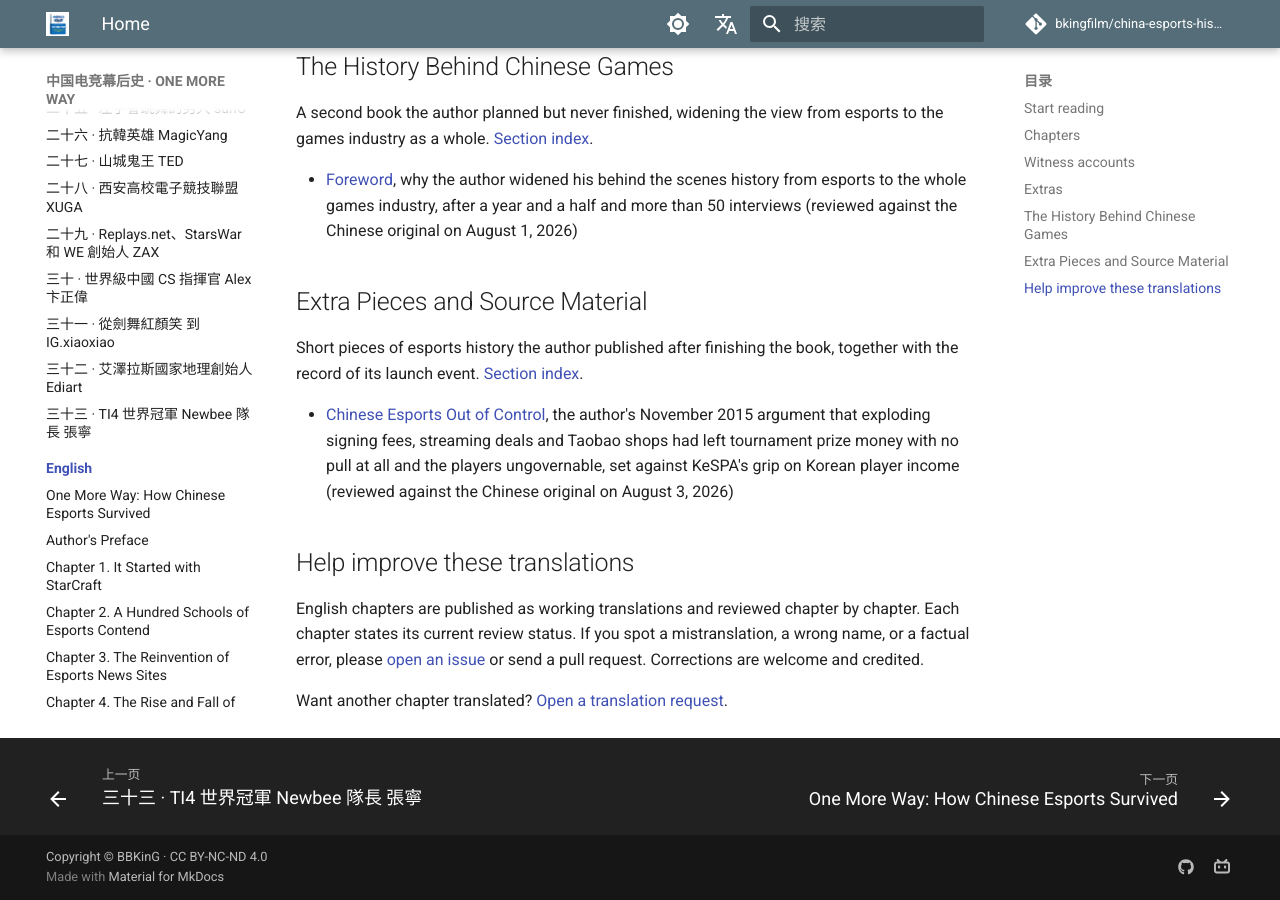
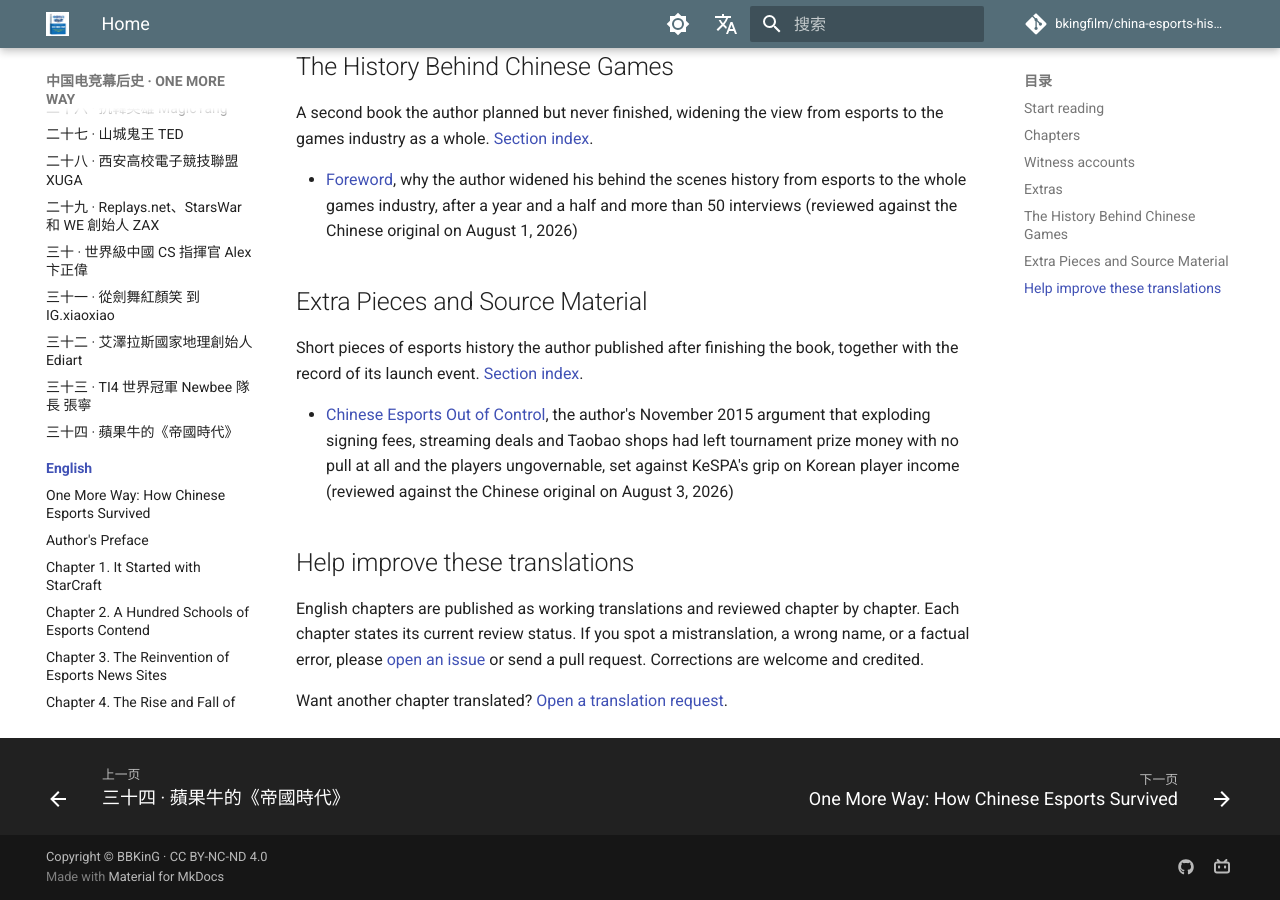
Before and after one commit to bkingfilm/china-esports-history, an MkDocs documentation site: the page built from docs/en/index.md, in a window 1280 px wide and 900 px high, scrolled down 6626 px. Built offline with MkDocs 1.6.1 and Material for MkDocs 9.7.7, drawn with Linux system fonts in a browser that asks for light colours; comment, search, counter and statistics services are not loaded; part of the change alters nothing that is shown.

Commit message:
繁體中文版新增第三十四章 蘋果牛的《帝國時代》
譯自 docs/zh/chapters/34-苹果牛的《帝国时代》.md，章節結構照已校對的英文版切兩個小標。
《帝國時代》《星際爭霸》各在正文首次出現處括注一次臺灣譯名，標題內不括注。
同時更新 docs/zh-tw/index.md 與 mkdocs.yml 的 nav。

Co-Authored-By: Claude Opus 5 (1M context) <noreply@anthropic.com>

```diff
--- /dev/null
+++ b/docs/zh-tw/34-pingguoniu-age-of-empires.md
@@ -0,0 +1,121 @@
+# 三十四 蘋果牛的《帝國時代》
+
+> 《ONE MORE WAY：中國電競幕後史》其中一章。作者 BBKinG（劉洋）。譯自簡體中文原文：[三十四 苹果牛的《帝国时代》](../zh/chapters/34-苹果牛的《帝国时代》.md)
+>
+> 首次發表於作者的知乎專欄，2014 年 8 月 9 日：https://zhuanlan.zhihu.com/p/19814374
+>
+> 這是等待校對的工作稿。若您發現誤譯、用詞不合臺灣習慣或史實錯誤，歡迎[開一個 issue](https://github.com/bkingfilm/china-esports-history/issues/new) 或送出 pull request。
+
+蘋果牛說，他走的這條電競之路相當非主流，也相當寂寞。
+
+我覺得這話只說對了一半。
+
+十多年前，18 歲的蘋果牛，在沒錢也沒什麼媒體關注的情況下，獨自創立了《帝國時代 2》（臺譯《世紀帝國》）中國征服者聯盟，帶著一大幫論壇玩家，靠著每年眾籌來的一點獎金把「《帝國時代 2》中華杯全國戰隊聯賽」以及其他幾十個比賽堅持做了 5 年。
+
+之後，2005 年他轉身扎入當時最火熱的網路遊戲《魔獸世界》，把與人對戰的 PVP 玩到世界聞名，被國外玩家評為魔獸世界十大戰神、全球最佳 PVP 第四，還獲得 ESL 競技場比賽季軍，入選國外魔獸世界 PVP 名人殿堂，最高排名第 2。
+
+我說，你這不算寂寞了吧？
+
+他搖了搖頭，說《魔獸世界》競技場並沒有成為主流電競項目。
+
+他說得好有道理，我竟無言以對。
+
+蘋果牛，本名吳凡，第一次見他是去年在他家鄉，山西晉城電子競技活動現場，6000 人的文體宮座無虛席，門外還排了 1000 多人，讓我很是吃驚。
+
+第一眼看到他的時候，感覺他像是在部隊裡待過，說話瞇著眼睛，面帶笑意，雖然慢條斯理，但柔中帶剛。後來得知，他是軍校出身，上尉軍銜，有過 8 年的職業軍人生涯。
+
+他同期的軍校同學，現在大多已是部隊的團長了，而他卻選擇了魔獸世界裡的團長。
+
+遊戲改變了蘋果牛的命運，他也改變了遊戲的玩法。
+
+我估計很多人聽說過《帝國時代》，但是相比同時期的其它遊戲，深玩過的並不算太多，可能年齡小一些的還會問，這是電子競技項目嗎？
+
+回答當然是肯定的，1997 年由全效工作室開發，微軟遊戲工作室發行的《帝國時代》不但發行得比暴雪的《星際爭霸》（臺譯《星海爭霸》）早，奪得當年遊戲界最高榮譽 E3 大獎，而且從 2000 年 WCGC（WCG 的前身）開始，就是正式電子競技比賽項目。幾年後「帝國時代」的後續作品「帝國時代Ⅱ」、「地球帝國」和「神話帝國」無一不摘取全球遊戲銷量的季度銷售桂冠。
+
+特別是 2000 年 8 月發行的《帝國時代 2：征服者》這個版本，堪稱經典之作，也是國際國內電競比賽的統一使用版本。
+
+該作的定位一開始就十分明確：提高遊戲的競技性，消除《帝國時代Ⅱ》中的一些遊戲 Bug，突出每一個文明在戰術上的特點，一切都以電子競技為主。
+
+這些改變都造成了《征服者》成為「帝國時代」系列最成功的一部作品，直到現在，還有不少對戰平臺上提供著「征服者」的聯機對戰服務。而且，帝國時代系列遊戲內有相當多的領先技術，都被後來的 RTS 借鑑了，比如，同一時期所有即時戰略遊戲中，《帝國時代》的畫面是最為優秀的，允許用戶自己改快捷鍵等功能，從帝國 2 就有的 Replays 錄影功能，這是連 1.08 版本之前的《星際爭霸》都沒有的。
+
+這讓《帝國時代》對其它遊戲的設計影響十分深遠。
+
+雖然現在瞭解這款遊戲的人很少了，但是在 1997-2000 年的網咖（大陸稱網吧，與臺灣的網咖並非同一種場所）裡，玩《帝國時代》的人可是比較多的。這是一個很有魅力的遊戲，它把冷兵器時代的戰爭文化做到了極致，在每個版本裡都有相對應的歷史文明，比如在帝國時代 2 遊戲裡有包括匈奴、法蘭克、波斯、中國等 18 個文明，每個文明都有自己獨特的兵種和發展特點，比如，匈奴是遊牧民族，他不需要造人口房子；西班牙有火槍手；中國有連弩等等。
+
+《帝國時代》（以下討論皆為帝國時代 2：征服者版本）的文明進程分為 4 個部分：黑暗時代、封建時代、城堡時代、帝國時代。
+
+它的比賽方式也比較獨特，由於這個遊戲比較注重經濟建設，而且地圖是隨機生成的，所以前期探路偵查的時間會比較長，它的戰鬥一般會開始在 12 分鐘左右的封建時代，結束在城堡時代，通常每局要半個小時左右。多人局裡如果雙方實力相同，可能會打 1 個小時甚至更長時間。
+
+比如，由於遊戲裡的「市場」可以自給自足，據說曾經有 2 個世界頂級高手，在 1V1 的黑森林地圖裡打了幾天幾夜。
+
+## 中國征服者論壇
+
+2000 年左右，在亞聯戰網還興盛的時候，亞聯帝國時代論壇是集中該遊戲玩家最多的地方，後來亞聯戰網解體後，蘋果牛建立了「中國征服者論壇」。
+
+為了再一次把大家又拉在了一起，蘋果牛開始組織帝國時代的第一屆中華杯全國戰隊聯賽。
+
+在那個年代，電競活動既沒錢又沒媒體曝光，拉贊助是最大的困難，幸運的是，論壇裡有一個廣東的珠寶商因為十分喜愛這個遊戲，出了第一年的 10000 塊獎金，裁判等工作全靠一群論壇愛好者的義務勞動。
+
+就這樣，之後 5 年，每年都有 100 多個俱樂部參加，比賽分 1v1、2v2、3v3 幾種模式，打分組循環賽制，一打就是三個月到半年。高峰時期聚集全中國 150 多個俱樂部，線上人數一萬以上。
+
+如果你沒做過聯賽的話，可能你不會瞭解這是多麼恐怖的工作量。
+
+更神奇的是，蘋果牛這個時候還在軍校裡，按規定，他每個星期只能出門一次的，4 個小時就必須要返回。
+
+他為了能混出來上網組織論壇比賽，靠著不錯的文筆和網站製作技術，不得不主動去幫學校機關領導寫材料、做網站，甚至做一些私活寫頁面，反正到處搭關係想辦法，就為讓人幫忙把自己弄出去上網。
+
+他也曾經疏通電信關係，拉了 3 公里的電話線到他的宿舍，只是為了能上網。
+
+隨著魔獸爭霸 3 和諸多網路遊戲對玩家的吸引和分化，《帝國時代》這款遊戲就這麼慢慢衰落下去了，到 2005 年的時候，獎金的眾籌也變得十分困難，因為一個贊助獎金的拖延，蘋果牛還要被罵，這讓他心灰意冷，發誓下次一定要玩一個主流遊戲。
+
+現在回頭看，《帝國時代》這個遊戲還是有過輝煌的，從 2000 年到 2003 年的 WCG，《帝國時代》都是正式比賽項目。隨後相關版本《神話時代：泰坦巨人》出現在 WCG2004、《帝國時代 3：酋長》出現在 WCG2007 上、《帝國時代 3：亞洲王朝》出現在 WCG2008 上。這都是對這個遊戲的肯定。
+
+中國的選手也曾奮力拼搏過。
+
+2000 年夏天，第一屆 WCGC（World Cyber Game Challenger）大賽，中國大陸第一次派出也是最後一次派出 4 名帝國時代選手均殺入了 16 強，其中 ICBK 更是進入前 6 名，僅僅惜敗於後來獲得冠軍的韓國選手 Mozory。
+
+在帝國時代項目上，臺灣、香港選手則取得了不俗的成績。比如，中國臺灣選手曾政承 ID：IamKmkm_tw 曾經 ZONE 排行第 3，開創了 25P 5MM 前置的打法，被譽為最瘋狂的進攻專家。他曾獲得 WCG2001 世界冠軍，WCG2002 2V2 團體冠軍。
+
+WCGC2000 臺灣選手 Jordan 獲得帝國時代亞軍，WCG2001 香港選手 chun_yu 獲得帝國時代季軍，WCG2002 中國臺灣選手 Ming Chu Chun 獲得帝國時代亞軍。
+
+從嚴格意義上講，當時中國大陸的帝國時代選手技術水準更高，只是無緣 WCG 這一光榮賽事。
+
+假如中國大陸選手當時能夠參加 WCG 帝國時代項目並獲得很好的成績，或許能改變很多。
+
+## 如何評價《帝國時代》？
+
+蘋果牛說，雖然他自己很喜歡《帝國時代》，但客觀地說，這個遊戲並沒有大紅大紫，也沒有什麼媒體關注，玩的人大多是非 IT 行業的傳統人士，算是個小眾的電競項目，後來很多人也接受了這個事實，還在論壇裡討論過原因。
+
+第一、他們認為《帝國時代》的命不好，生在微軟旗下的遊戲工作室，雖然微軟很早就建立了遊戲戰網 GameZone，但當時微軟的公司戰略似乎並不在推廣電子競技遊戲上，也並沒有下大力去推這一項目，在 2001 年之後就不太管了，《帝國時代 2》版本到 1.0C 後就停止了更新。
+
+第二、《帝國時代》始終沒有過審，正版無法進入中國，在中國也沒有正式的授權代理銷售商，從宣傳到漢化都沒有得到支持，各種國際比賽也就從不邀請大陸選手參加。
+
+第三、由於初期漢化的缺失，再加上遊戲中龐大複雜的西方背景故事，大大抬高了遊戲門檻，讓這個遊戲天生就變得高端小眾。
+
+第四、複雜的遊戲設計，造成前期經濟發展的節奏太慢，比賽沒有什麼觀賞性，第一仗要到 12 分鐘左右，全推掉一般需要半個小時，解說在前期往往都不知道要說什麼，而且打仗的時候操作十分複雜。
+
+第五、同時期操作和畫面更加流暢的《星際爭霸》、CS 等遊戲已經興起，網路遊戲的選擇也開始多起來。
+
+就這樣，《帝國時代》這款充滿文化氣息的電競遊戲，漸漸地走出了人們的視野。
+
+蘋果牛也開始了《魔獸世界》的征程，利用他的電競思維，在競技場時代大放異彩。
+
+關於 WOW 競技場，蘋果牛說，暴雪推出競技場以及評級戰場都是想往電子競技的方向做的，雖然已經做到了網遊人數上的第一，雖然魔獸世界曾經出現在許多電競賽事甚至 2011WCG 上，但是從某種程度上說，還是失敗了，目前仍然是一項非主流電子競技項目。
+
+首先，他認為《魔獸世界》本身是一款 PVE 遊戲，與人鬥的 PVP 競技只是一小部分人的需求，很多人打競技場是為了獲取裝備，並不是為了電子競技。
+
+而且，打人和打電腦是兩個目標，從裝備需求到技能設計都是不一樣，甚至是完全相反的兩條路，比如，以前 PVP 裝備上的韌性，在副本 PVE 裡是完全沒用的。暴雪曾經想平衡 PVP 和 PVE 這兩個系統，但總的來說沒有成功。
+
+另一個問題是，《魔獸世界》作為電子競技項目，門檻太高了。想要體驗魔獸世界的電子競技，玩家首先要練級，升到當前版本的滿級，然後要在戰場中積累入門裝備，還要研究配裝、附魔、寶石、雕文和專精，最後才能體驗競技場和評級戰場，而這一過程是相當的漫長。
+
+更不要說，《魔獸世界》擁有 13 個種族、11 個可選職業、37 個天賦專精、3 種競技場模式，這對玩家來說，是一個巨大的挑戰。
+
+同時由於在比賽中，一瞬間發生的技能太多、節奏太快，導致觀賞性相對很差，往往許多觀眾還沒看懂，比賽就結束了，許多《魔獸世界》玩家都不喜歡看比賽。
+
+蘋果牛自己也曾組織過多次魔獸世界比賽，比如戰神賽 1V1，他說，因為這樣觀賞性會好一些，至少 2 個人的技能能看清楚，他做的戰神賽就是只打 1V1，觀眾反響很好，許多場次在 YY 直播時都達到了萬人線上觀看。
+
+蘋果牛說，在《魔獸世界》電競化失敗後，其它遊戲廠商開始嘗試把 PVP 模式和 PVE 模式分開，網遊電競化也成了一個現今大家都在思考的問題。
+
+近期，魔獸世界 6.0 版本即將上市。在如今電子競技火爆的形勢下，暴雪又重新對魔獸世界做了許多修改，比如增加觀戰模式、降低競技門檻，這些重大舉動也許會給魔獸世界的競技場和評級戰場帶來一些新氣象。
+
+可以看出，蘋果牛的遊戲經歷十分獨特，他一直處於電子競技群體的邊緣，要麼是非常靠近單機群體，要麼是遊走在網路遊戲和電競的中間。《帝國時代》和《魔獸世界》在世界範圍的愛好者眾多，但之前的電競化嘗試並不成功，這非常具有代表性，其原因也很值得深入研究，他至少說明遊戲本身的戰略方向和定位非常重要，無論之後的人氣多還是少。
--- a/docs/zh-tw/index.md
+++ b/docs/zh-tw/index.md
@@ -53,3 +53,4 @@
 - [三十一 從劍舞紅顏笑 到 IG.xiaoxiao](31-sunyalong-xiaoxiao-ig-captain.md)，全書第三十一章。孫亞龍（笑笑）1988 年生於重慶渝中區巴教村的教師家屬院，爺爺奶奶都是巴蜀中學的老教師，母親在工商銀行上班卻把錢管得很嚴，他從小沒錢玩遊戲，就靠重點初中裡有錢的同學請客，誰請他玩他就帶誰贏。美院沒考上，進了本地大學的影視動畫科系，大一速寫課上對當模特的女生一見傾心，追到手一星期就被分手；他從對方室友下手，她們玩什麼他就練什麼，一路從誅仙練到勁舞團，頂著全宿舍男生的鄙視打開單機模式練舞。女生赴網友飯局出事那晚，他先在電話裡把人數落一頓、說寢室已經鎖門，掛掉電話就從二樓跳窗、叫摩的趕過去，到場後假裝打電話叫哥哥帶人來，再站到馬路對面唱空城計，不到 5 分鐘對方就交還錢包跳上計程車跑了。DNF 時期他打到西南區至尊 6 第一，2010 年首屆 TGA 西部決賽敗給穿著反傷裝備的元氣，之後靠幫有錢人打段位換號來用；為了不背棄兩個隊友，他推掉元氣包報銷的邀約，被隊友一句「是兄弟是不會阻止你的」勸回，三人代表成都拿下全國冠軍。赴韓國打 DNF 亞洲爭霸賽，中國隊只剩他一人晉級，靠著反其道練出來的大招 CD 流打進決賽，兩屆都以 2：3 拿亞軍，被網友說「亞龍」註定是萬年老二的命。2011 年轉戰英雄聯盟，改名香獨秀領跑國服半年後加入 CCM，到北京第二天基地就付不起房租，全隊擠 50 塊一天的招待所、在街角小網咖訓練，他用小號偷練蘭博在上海 TGA 決賽奇襲 WE 奪冠，回北京卻依然發不出工資。全隊餓著肚子轉赴天津，一名隊員在火車站臨陣退出又被勸回，一個月後拿下 WCG 中國區冠軍，當晚王思聰決定收購 CCM、改名 IG 並補發兩個月欠薪（等待校對的工作稿）
 - [三十二 艾澤拉斯國家地理創始人 Ediart](32-tianjian-ediart-nga-founder.md)，全書第三十二章。田健（Ediart）1983 年生於陝西省富平縣，母親是位思想開明的教師，咬牙把他推上 90 年代初的五筆打字、個人電腦和學英語三股潮流。1995 年家裡買的那臺一萬多塊聯想電腦改變了他的三觀，一張 20 塊盜版光碟裡的《命令與征服》他完全看不懂英文，直到把滑鼠移到工程車上點出展開符號，覺得整個世界就此展開。11 歲時母親買回三本用韋氏音標的《英漢辭海》，他為了玩下去硬啃，中學一度用兩套音標註解單詞，又靠一本講詞根的書練出從詞根猜生字的本事。考進西北工業大學數學系後，他學網頁三劍客替自己的星際爭霸戰隊 CT 建站，2001 年盯上還在測試的《魔獸爭霸 3》，寫新手向戰報寫出名氣，被 War3cn 創始人 KinK 找去負責內容。奧美電子的漢化任務落到 War3cn 頭上，他白天在宿舍睡覺、晚上去網咖連續 21 個通宵，一個月翻完 7 萬多字說明書和 14 萬字攻略，代價是大二全部掛科重念；後來公司取名「遊點」，就是自嘲那個著名的誤譯「尤迪安」。War3cn 有了收入反而分裂，他被排擠出來，從此認定兩件事：不跟別人合夥、論壇要從嚴管理。2001 年底他開始做艾澤拉斯國家地理，靠嚴管發文品質和從 NTRPG 請來的「天選之人」把 NGA 撐成招牌，2004 年拿到代理權的九城把他請去上海當漢化經理，但他並沒有把 NGA 賣給九城。第一版《魔獸世界》漢化近 700 萬字，他每天早上 9 點上班、凌晨 2 點下班，睡在辦公室的桌子上，為了精靈語不音譯、為了把鐵爐堡的小魚人叫「奔波兒灞」跟美方 QA 反覆較勁。後來大腳插件日活躍用戶 500 萬、NGA 日訪問 IP 80 萬，他卻說 NGA 的成功是靠《EQ》和《魔劍》失敗後沒人看好《魔獸世界》的時代空隙，現在不會再有第二個（等待校對的工作稿）
 - [三十三 TI4 世界冠軍 Newbee 隊長 張寧](33-zhang-ning-xiao8-newbee-ti4-champion.md)，全書第三十三章。張寧（xiao8）陰曆 1989 年生於湖南邵陽，ID 來自他玩《夢幻西遊》時的網名「小小」，在 VS 平臺註冊時發現 xiao1 到 xiao7 都被人佔了。父親是建築承包商，家境不差，父母卻把嚴苛當家教，中考考到全校第一換來的那臺電腦最後不了了之，他就這麼沮喪地進了中學，逃學打遊戲、每週被請家長，2006 年高二休學，跟三四個朋友開《夢幻西遊》代練工作室，一個月分到手一萬多塊反而更迷茫，索性去廣東中山讀電腦軟體。在網咖裡跟老家朋友語音聊天時碰上《真三國無雙》，也碰上日後改變他的對手 ZSMJ；2009 年看 ZSMJ 跟著伍聲的 LGD 拿下吉隆坡 SMM 冠軍後，他邊打真三邊練 DOTA，在 VS 平臺的一房裡苦練一個月，立下打職業拿世界冠軍的目標。LGD 的位置被歸隊的小池佔掉，成都 CH 的機票都買好了，卻被好友 YAO 一句離家近勸了下來，留在長沙組了 Dream，1500 塊一個人不包吃住，建隊兩星期就在泰國第一輪出局，全隊在飯店裡大哭。2011 年春節前領隊撂下拿不到前三就不發工資的話，幾個人站著火車去北京拿了第三，工資照樣沒發，隊伍就這麼散了。他轉投 zhou 和狗哥的 CCM，老闆三個月後失聯，IPDC 的主辦方捲了獎金跑路。WCG 中國區總決賽當晚王思聰宣佈收購 CCM 改名 IG、工資翻倍還有簽字費，他卻因為戰隊危難時的渙散選擇離開，跟 DDC 一起去了 RURU 的 LGD，工資只有 4000 塊，卻第一次覺得打職業是件幸福的事。2012 年 TI2 十七連勝進了勝者組決賽卻輸給自己，只拿到第三；2014 年他本打算退役，被王玥勸進新成立的 Newbee，小組賽一直輸、靠加時賽硬擠進前 8，總決賽先丟一局後以 3：1 拿下 TI4 世界總冠軍，而他和趙潔領證結婚是在 3000 萬獎金之前（等待校對的工作稿）
+- [三十四 蘋果牛的《帝國時代》](34-pingguoniu-age-of-empires.md)，全書第三十四章。吳凡（蘋果牛）是山西晉城人，軍校出身、上尉軍銜，有過 8 年職業軍人生涯，同期同學大多已是部隊的團長，他選的是《魔獸世界》裡的團長。18 歲那年他在沒錢也沒媒體關注的情況下獨自創立《帝國時代 2》中國征服者聯盟，靠每年眾籌來的一點獎金把中華杯全國戰隊聯賽和其他幾十個比賽做了 5 年，第一年的 10000 塊獎金出自論壇裡一位廣東珠寶商，裁判等工作全靠論壇愛好者義務勞動，高峰期聚起全國 150 多個俱樂部、線上人數一萬以上。那時他還在軍校，按規定每星期只能出門一次、4 小時內必須返回，只好靠替機關領導寫材料、做網站換出門上網的機會，還疏通電信關係拉了 3 公里電話線到宿舍。2005 年獎金眾籌變得困難，又因為一筆贊助拖延被人罵，他心灰意冷，發誓下次一定要玩一個主流遊戲。文章中段盤《帝國時代》的電競身世：1997 年全效工作室開發、微軟遊戲工作室發行，比暴雪的《星際爭霸》還早，拿下當年的 E3 大獎，從 2000 年 WCGC 起就是正式比賽項目，2000 到 2003 年都在 WCG 名單上；2000 年 WCGC 是中國大陸第一次也是最後一次派出帝國時代選手，4 個人全進 16 強，ICBK 更進前 6，僅惜敗於後來奪冠的韓國選手 Mozory，而中國臺灣選手曾政承拿下 WCG2001 世界冠軍。論壇上總結過這個項目衰落的五條原因：微軟沒把力氣放在推電競上、始終沒過審也沒有代理商、缺漢化加上龐大的西方背景抬高門檻、前期節奏慢到解說沒話可說、同期《星際爭霸》和 CS 更流暢。之後他轉進《魔獸世界》的 PVP，被國外玩家評為十大戰神、全球最佳第四，拿過 ESL 競技場季軍，名人殿堂最高排到第 2，自己辦的戰神賽只打 1V1，YY 直播多場萬人線上觀看。他仍認為 WOW 電競化是失敗的：遊戲本體是 PVE，要練級、刷裝、研究配裝附魔才摸得到競技場，13 個種族、11 個可選職業、37 個天賦專精又讓觀眾根本看不懂比賽（等待校對的工作稿）
--- a/mkdocs.yml
+++ b/mkdocs.yml
@@ -193,6 +193,7 @@ nav:
       - 三十一 · 從劍舞紅顏笑 到 IG.xiaoxiao: zh-tw/31-sunyalong-xiaoxiao-ig-captain.md
       - 三十二 · 艾澤拉斯國家地理創始人 Ediart: zh-tw/32-tianjian-ediart-nga-founder.md
       - 三十三 · TI4 世界冠軍 Newbee 隊長 張寧: zh-tw/33-zhang-ning-xiao8-newbee-ti4-champion.md
+      - 三十四 · 蘋果牛的《帝國時代》: zh-tw/34-pingguoniu-age-of-empires.md
   - English:
       - "Home": en/index.md
       - "One More Way: How Chinese Esports Survived": en/one-more-way-tedx-2015.md
```
